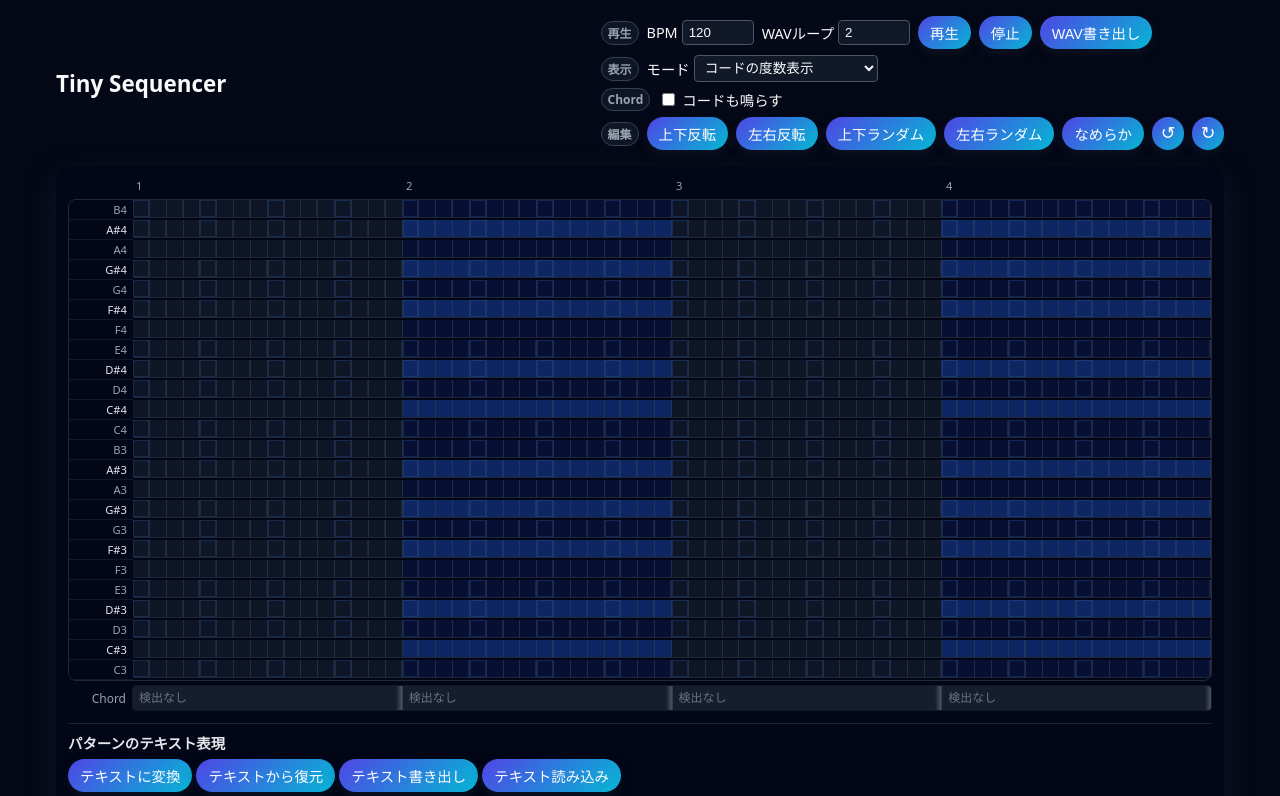
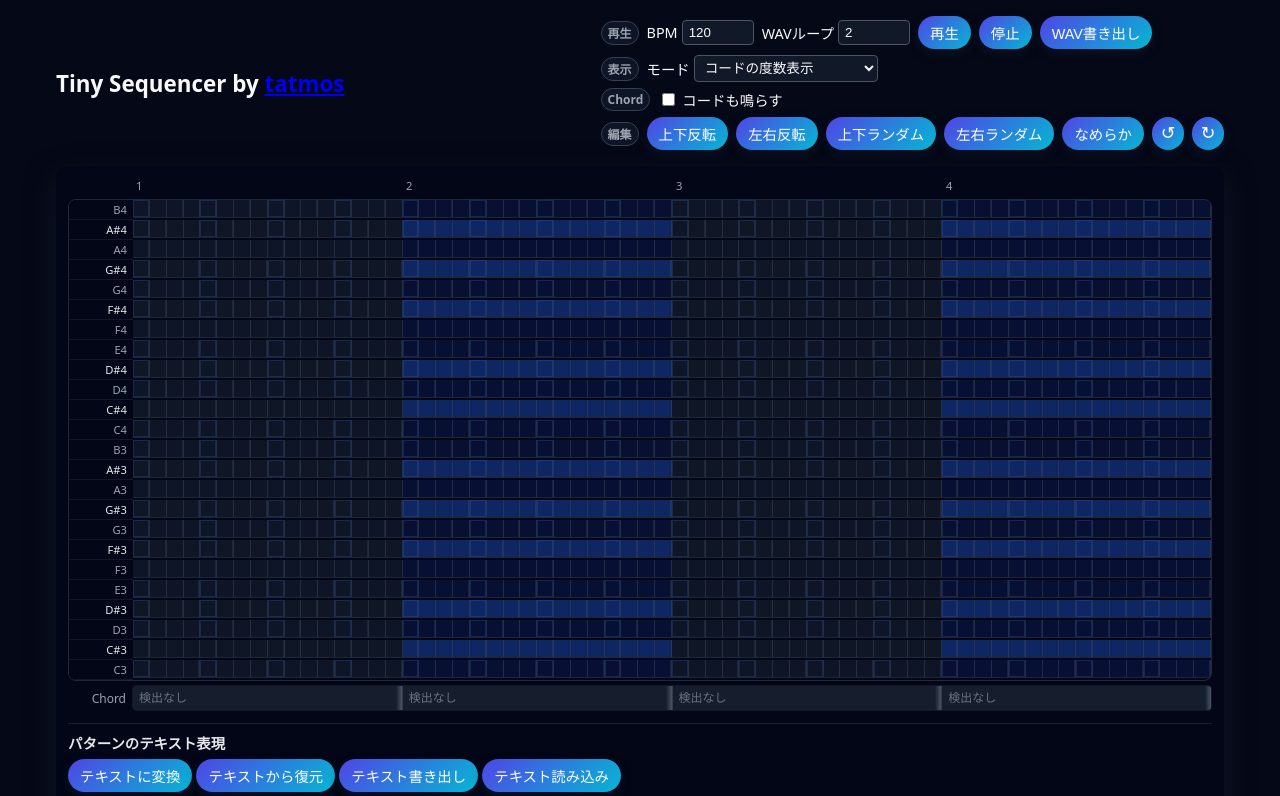
Before and after one commit to tatmos/TinySequencer.github.io, a plain HTML site: page index.html in a window 1280 px wide. Shown: the top 796 px of the page. Drawn offline with Linux system fonts and the light colour scheme.

Commit message:
リンク追加

```diff
--- a/index.html
+++ b/index.html
@@ -9,7 +9,7 @@
   <body>
     <div class="app">
       <header class="app-header">
-        <h1>Tiny Sequencer</h1>
+        <h1>Tiny Sequencer by <a href="https://github.com/sponsors/tatmos">tatmos</a></h1>
         <div class="controls">
           <div class="control-group">
             <div class="control-group-label">再生</div>
```
